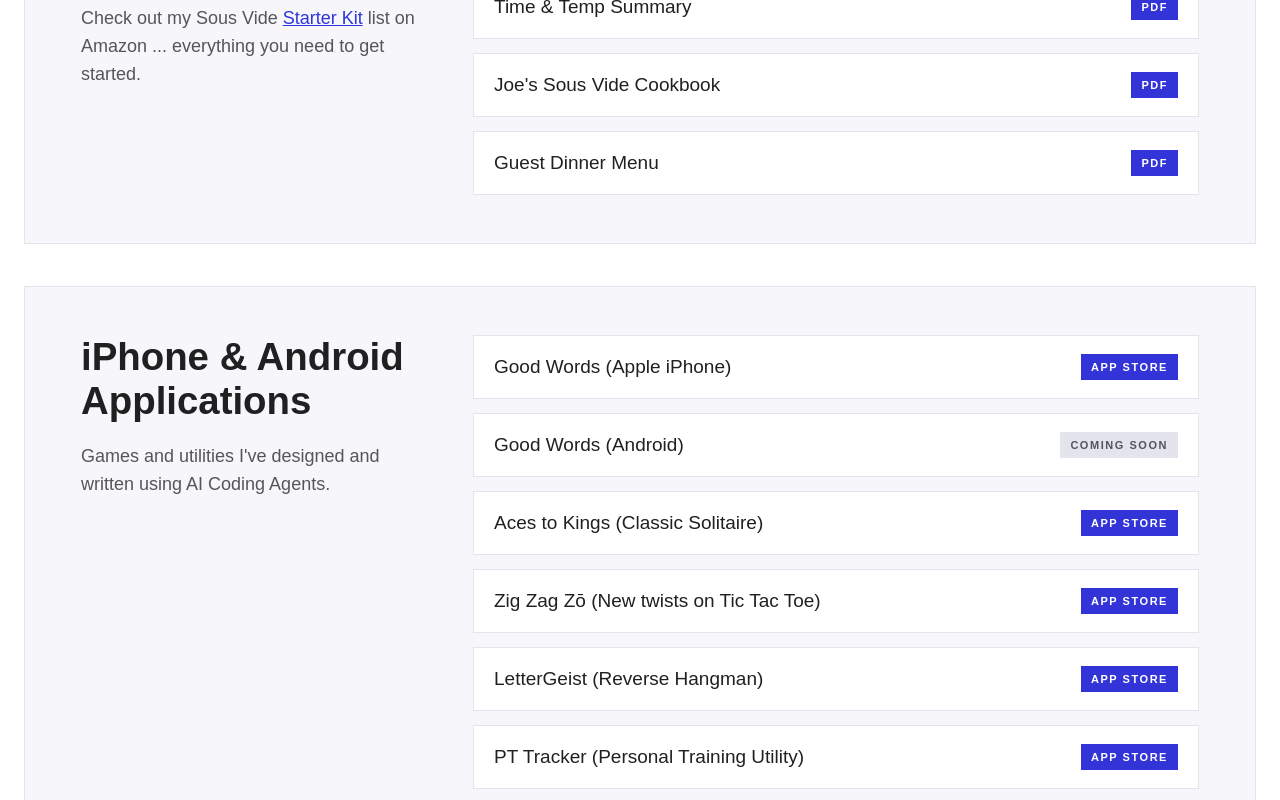
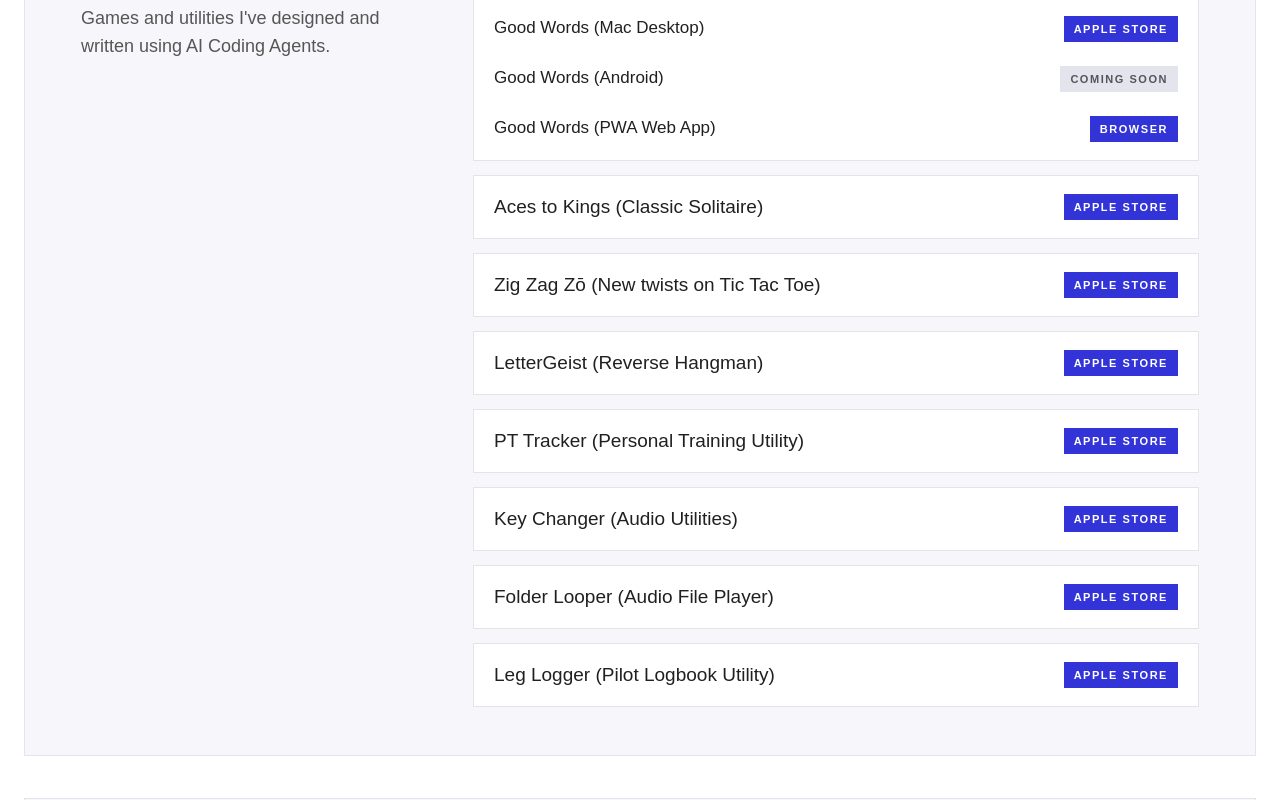
Before and after one commit to joecoolcoder/joeratterman-com, a plain HTML site: page resources.html in a window 1280 px wide. Shown: the part 379-1179 px from the top of the page. Drawn offline with Linux system fonts and the light colour scheme.

Commit message:
changes to resource page

```diff
--- a/css/styles.css
+++ b/css/styles.css
@@ -621,6 +621,39 @@ a {
   transition: border-color 150ms ease, transform 150ms ease;
 }
 
+.resource-app-group {
+  padding: 18px 20px 6px;
+  background: #ffffff;
+  border: 1px solid #e3e3ec;
+}
+
+.resource-app-group h3 {
+  margin: 0 0 12px;
+  color: #202020;
+  font-size: 19px;
+  line-height: 1.35;
+}
+
+.resource-app-platform {
+  display: grid;
+  grid-template-columns: minmax(0, 1fr) auto;
+  gap: 18px;
+  align-items: center;
+  padding: 12px 0;
+  color: #202020;
+  text-decoration: none;
+}
+
+a.resource-app-platform:hover,
+a.resource-app-platform:focus-visible {
+  color: var(--accent);
+}
+
+.resource-app-platform span {
+  font-size: 17px;
+  line-height: 1.35;
+}
+
 a.resource-link:hover,
 a.resource-link:focus-visible {
   border-color: var(--accent);
@@ -632,7 +665,8 @@ a.resource-link:focus-visible {
   line-height: 1.35;
 }
 
-.resource-link small {
+.resource-link small,
+.resource-app-platform small {
   padding: 7px 10px;
   background: #3334d8;
   color: #ffffff;
@@ -1475,7 +1509,13 @@ a.resource-link:focus-visible {
     gap: 12px;
   }
 
+  .resource-app-platform {
+    grid-template-columns: 1fr;
+    gap: 8px;
+  }
+
   .resource-link small,
+  .resource-app-platform small,
   .featured-resource em {
     grid-column: auto;
     width: fit-content;
--- a/resources.html
+++ b/resources.html
@@ -5,7 +5,7 @@
   <meta name="viewport" content="width=device-width, initial-scale=1">
   <title>Resources | Joe Ratterman</title>
   <meta name="description" content="Resources from Joe Ratterman.">
-  <link rel="stylesheet" href="css/styles.css?v=20261102a">
+  <link rel="stylesheet" href="css/styles.css?v=20261117b">
 </head>
 <body>
   <header class="site-header site-header-compact">
@@ -23,6 +23,62 @@
   </header>
 
   <main class="page-main resources-page">
+    <section class="resource-section">
+      <div class="resource-section-intro">
+        <h2>Apple &amp; Android Applications</h2>
+        <p>Games and utilities I've designed and written using AI Coding Agents.</p>
+      </div>
+      <div class="resource-list">
+        <div class="resource-app-group">
+          <h3>Good Words (Daily Devotional, Verses, Quotes &amp; More)</h3>
+          <a class="resource-app-platform" href="https://apps.apple.com/us/app/goodwords/id6814318498" target="_blank" rel="noopener">
+            <span>Good Words (iPhone &amp; iPad)</span>
+            <small>Apple Store</small>
+          </a>
+          <a class="resource-app-platform" href="https://apps.apple.com/us/app/goodwords/id6814318498" target="_blank" rel="noopener">
+            <span>Good Words (Mac Desktop)</span>
+            <small>Apple Store</small>
+          </a>
+          <div class="resource-app-platform resource-pending">
+            <span>Good Words (Android)</span>
+            <small>Coming Soon</small>
+          </div>
+          <a class="resource-app-platform" href="https://goodwords.today" target="_blank" rel="noopener">
+            <span>Good Words (PWA Web App)</span>
+            <small>Browser</small>
+          </a>
+        </div>
+        <a class="resource-link" href="https://apps.apple.com/us/app/aces2kings/id6796532962" target="_blank" rel="noopener">
+          <span>Aces to Kings (Classic Solitaire)</span>
+          <small>Apple Store</small>
+        </a>
+        <a class="resource-link" href="https://apps.apple.com/us/app/zig-zag-zo/id6804513555" target="_blank" rel="noopener">
+          <span>Zig Zag Zō (New twists on Tic Tac Toe)</span>
+          <small>Apple Store</small>
+        </a>
+        <a class="resource-link" href="https://apps.apple.com/us/app/lettergeist/id6795944868" target="_blank" rel="noopener">
+          <span>LetterGeist (Reverse Hangman)</span>
+          <small>Apple Store</small>
+        </a>
+        <a class="resource-link" href="https://apps.apple.com/us/app/pt-track-app/id6802699421" target="_blank" rel="noopener">
+          <span>PT Tracker (Personal Training Utility)</span>
+          <small>Apple Store</small>
+        </a>
+        <a class="resource-link" href="https://apps.apple.com/us/app/key-changer/id6780648386" target="_blank" rel="noopener">
+          <span>Key Changer (Audio Utilities)</span>
+          <small>Apple Store</small>
+        </a>
+        <a class="resource-link" href="https://apps.apple.com/us/app/folder-looper/id6777538254" target="_blank" rel="noopener">
+          <span>Folder Looper (Audio File Player)</span>
+          <small>Apple Store</small>
+        </a>
+        <a class="resource-link" href="https://apps.apple.com/us/app/leg-logger/id6780632733" target="_blank" rel="noopener">
+          <span>Leg Logger (Pilot Logbook Utility)</span>
+          <small>Apple Store</small>
+        </a>
+      </div>
+    </section>
+
     <section class="resource-section">
       <div class="resource-section-intro">
         <h2>Everything I Know About Sous Vide</h2>
@@ -44,51 +100,6 @@
         <a class="resource-link" href="site-files/guest-dinner-menu.pdf" target="_blank" rel="noopener">
           <span>Guest Dinner Menu</span>
           <small>PDF</small>
-        </a>
-      </div>
-    </section>
-
-    <section class="resource-section">
-      <div class="resource-section-intro">
-        <h2>iPhone &amp; Android Applications</h2>
-        <p>Games and utilities I've designed and written using AI Coding Agents.</p>
-      </div>
-      <div class="resource-list">
-        <a class="resource-link" href="https://apps.apple.com/us/app/goodwords/id6814318498" target="_blank" rel="noopener">
-          <span>Good Words (Apple iPhone)</span>
-          <small>App Store</small>
-        </a>
-        <div class="resource-link resource-pending">
-          <span>Good Words (Android)</span>
-          <small>Coming Soon</small>
-        </div>
-        <a class="resource-link" href="https://apps.apple.com/us/app/aces2kings/id6796532962" target="_blank" rel="noopener">
-          <span>Aces to Kings (Classic Solitaire)</span>
-          <small>App Store</small>
-        </a>
-        <a class="resource-link" href="https://apps.apple.com/us/app/zig-zag-zo/id6804513555" target="_blank" rel="noopener">
-          <span>Zig Zag Zō (New twists on Tic Tac Toe)</span>
-          <small>App Store</small>
-        </a>
-        <a class="resource-link" href="https://apps.apple.com/us/app/lettergeist/id6795944868" target="_blank" rel="noopener">
-          <span>LetterGeist (Reverse Hangman)</span>
-          <small>App Store</small>
-        </a>
-        <a class="resource-link" href="https://apps.apple.com/us/app/pt-track-app/id6802699421" target="_blank" rel="noopener">
-          <span>PT Tracker (Personal Training Utility)</span>
-          <small>App Store</small>
-        </a>
-        <a class="resource-link" href="https://apps.apple.com/us/app/key-changer/id6780648386" target="_blank" rel="noopener">
-          <span>Key Changer (Audio Utilities)</span>
-          <small>App Store</small>
-        </a>
-        <a class="resource-link" href="https://apps.apple.com/us/app/folder-looper/id6777538254" target="_blank" rel="noopener">
-          <span>Folder Looper (Audio File Player)</span>
-          <small>App Store</small>
-        </a>
-        <a class="resource-link" href="https://apps.apple.com/us/app/leg-logger/id6780632733" target="_blank" rel="noopener">
-          <span>Leg Logger (Pilot Logbook Utility)</span>
-          <small>App Store</small>
         </a>
       </div>
     </section>
```
